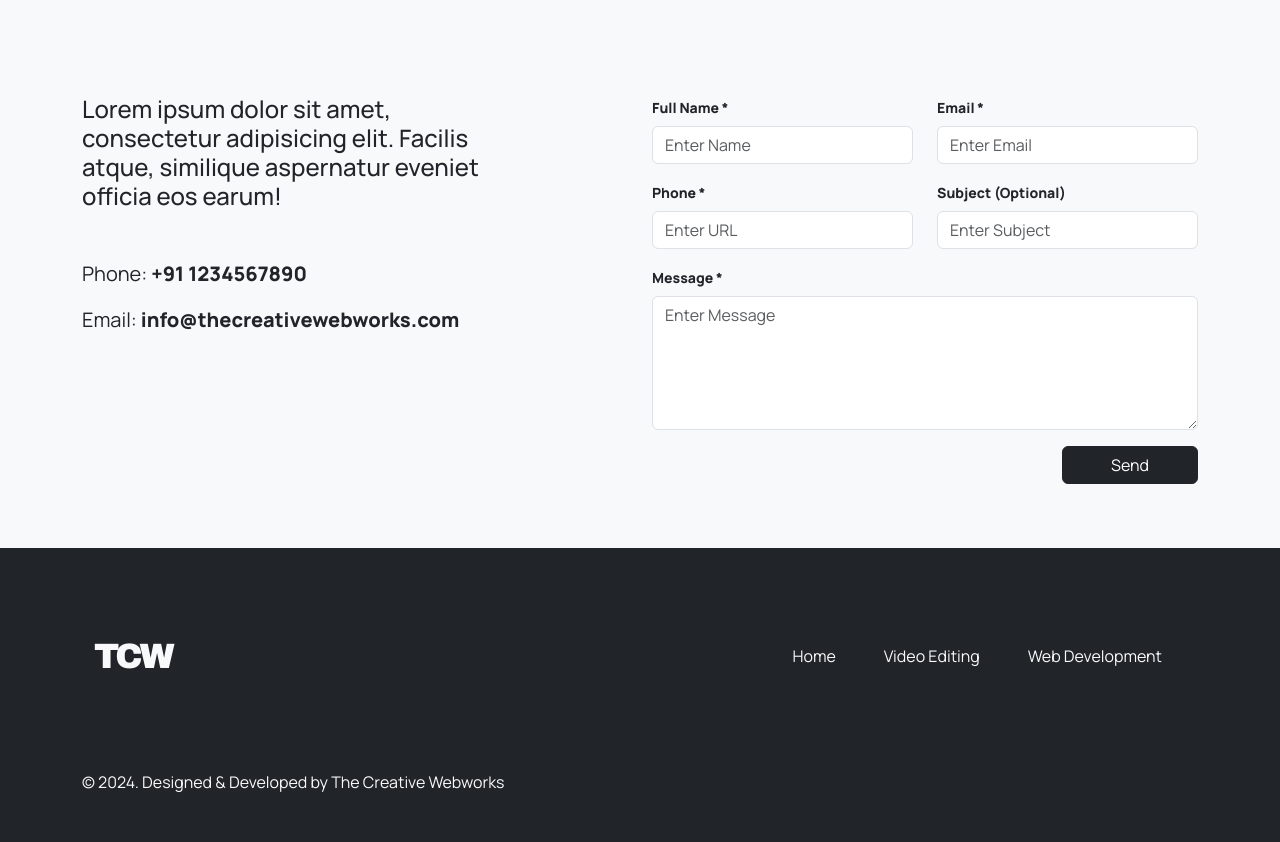
After one commit to aruix9/the-creative-webworks, a PHP site: page /contact-us.php in a window 1280 px wide. The commit adds this page. Shown: the part 629-1471 px from the top of the page. Run offline with PHP 8.4, Linux system fonts and the light colour scheme.

Commit message:
all pages complete v.10

```diff
--- a/assets/css/styles.css
+++ b/assets/css/styles.css
@@ -15,6 +15,9 @@
 /* margins */
 .mt-n5 {
   margin-top: -4rem;
+}
+.mb-2n5 {
+  margin-bottom: -6rem;
 }
 
 /* logo */
@@ -41,3 +44,8 @@
 .bg-overlay {
   background-color: rgba(0, 0, 0, 0.6);
 }
+
+/* typography */
+.fw-800 {
+  font-weight: 800;
+}
--- /dev/null
+++ b/contact-us.php
@@ -0,0 +1,78 @@
+<?php include_once('./includes/header.php'); ?>
+
+<main>
+  <!-- hero -->
+  <section class="mt-5">
+    <div class="container">
+      <div class="row position-relative align-items-center">
+        <div class="col-lg-6 pb-5">
+          <h1 class="display-2 fw-800">Have questions? Get in touch!</span></h1>
+        </div>
+        <div class="col-lg-6">
+          <img src="https://images.pexels.com/photos/1015568/pexels-photo-1015568.jpeg?auto=compress&cs=tinysrgb&w=1260&h=750&dpr=1" alt="" height="500" class="col-12 object-fit-cover mtn5 mb-2n5">
+        </div>
+      </div>
+    </div>
+  </section>
+
+  <!-- reach us -->
+  <section class="py-5 bg-light">
+    <div class="container">
+      <div class="row justify-content-between pt-5 mt-5">
+        <div class="col-lg-5 mt-5">
+          <h4 class="mb-5">Lorem ipsum dolor sit amet, consectetur adipisicing elit. Facilis atque, similique aspernatur eveniet officia eos earum!</h4>
+          <p class="mb-3 fs-5">Phone: <span class="fw-800">+91 1234567890</span></p>
+          <p class="mb-3 fs-5">Email: <span class="fw-800">info@thecreativewebworks.com</span></p>
+        </div>
+        <div class="col-lg-6 offset-lg-1 mt-5">
+          <form action="" id="contactForm" class="needs-validation" novalidate>
+            <div class="row">
+              <div class="col-sm-6 mb-3">
+                <label for="name" class="form-label fw-800 small">Full Name *</label>
+                <input type="text" class="form-control" name="name" id="name" placeholder="Enter Name" required>
+                <div class="invalid-feedback">
+                    Please enter your full name.
+                </div>
+              </div>
+              <div class="col-sm-6 mb-3">
+                  <label for="email" class="form-label fw-800 small">Email *</label>
+                  <input type="email" name="email" class="form-control" id="email" placeholder="Enter Email" required>
+                  <div class="invalid-feedback">
+                      Please enter a valid email address.
+                  </div>
+              </div>
+              <div class="col-sm-6 mb-3">
+                  <label for="url" class="form-label fw-800 small">Phone *</label>
+                  <input type="url" name="url" class="form-control" id="url" placeholder="Enter URL">
+                  <div class="invalid-feedback">
+                      Please enter a valid URL.
+                  </div>
+              </div>
+              <div class="col-sm-6 mb-3">
+                  <label for="url" class="form-label fw-800 small">Subject (Optional)</label>
+                  <input type="text" name="subject" class="form-control" id="subject" placeholder="Enter Subject">
+                  <div class="invalid-feedback">
+                      Please enter a valid subject.
+                  </div>
+              </div>
+              <div class="mb-3">
+                  <label for="message" class="form-label fw-800 small">Message *</label>
+                  <textarea class="form-control" name="message" id="message" rows="5" placeholder="Enter Message"></textarea>
+              </div>
+              <div class="mb-3 text-end">
+                  <button type="submit" class="btn btn-dark px-5">Send</button>
+              </div>
+              <div class="loader position-fixed top-0 bottom-0 start-0 end-0 bg-light d-none" style="opacity: 0.6;">
+                <div class="spinner-grow position-absolute top-50 start-50 translate-middle" role="status">
+                  <span class="visually-hidden">Loading...</span>
+                </div>
+              </div>
+            </div>
+          </form>
+        </div>
+      </div>
+    </div>
+  </section>
+</main>
+
+<?php include_once('./includes/footer.php'); ?>
--- a/includes/footer.php
+++ b/includes/footer.php
@@ -1,6 +1,10 @@
     <!-- lets connect -->
     <section class="bg-dark text-light py-5 hero">
       <div class="container">
+        <?php
+        $currentPage = $_SERVER['REQUEST_URI']; // Get the current page URL path
+
+        if (strpos($currentPage, 'contact-us') === false) { // Check if the current page is 'contact-us' ?>
           <div class="row position-relative py-5">
             <div class="col-lg-10">
               <h1 class="display-1 text-uppercase">
@@ -11,7 +15,8 @@
               </h1>
             </div>
           </div>
-        <div class="row m-0 border-top mt-5 py-5">
+        <?php }?>
+        <div class="row m-0 <?= strpos($currentPage, 'contact-us') === false ? 'border-top  mt-5 pt-5' : ''?> pb-5">
           <div class="col-lg-2 my-5">
             <span class="logo">TCW</span>
           </div>
@@ -20,7 +25,9 @@
               <li class="px-4"><a href="" class="text-light text-decoration-none">Home</a></li>
               <li class="px-4"><a href="" class="text-light text-decoration-none">Video Editing</a></li>
               <li class="px-4"><a href="" class="text-light text-decoration-none">Web Development</a></li>
+              <?php if(strpos($currentPage, 'contact-us') === false){ ?>
                 <li class="ps-4"><a href="" class="text-light text-decoration-none">Contact</a></li>
+              <?php }?>
             </ul>
           </div>
         </div>
--- a/includes/header.php
+++ b/includes/header.php
@@ -37,7 +37,7 @@
                 <a class="nav-link" href="web-development.php">Web Development</a>
               </li>
               <li class="nav-item">
-                <a class="nav-link" href="#">Contact</a>
+                <a class="nav-link" href="contact-us.php">Contact</a>
               </li>
             </ul>
           </div>
--- a/web-development.php
+++ b/web-development.php
@@ -6,7 +6,7 @@
     <div class="container">
       <div class="row position-relative py-5">
         <div class="col-lg-7 py-5">
-          <h1 class="display-1 text-uppercase fw-bold">We are skilled in <span class="text-success">Web design</span> and <span class="text-success">Development</span></h1>
+          <h1 class="display-1 fw-800">We are skilled in <span class="text-success">Web design</span> and <span class="text-success">Development</span></h1>
           <div class="mt-5 mx-5 ps-5">
             <h4>Lorem ipsum dolor sit amet, consectetur adipisicing elit. Facilis atque, similique aspernatur eveniet officia eos earum!</h4>
           </div>
```
Lines whose indentation alone changed are shown as unchanged.
